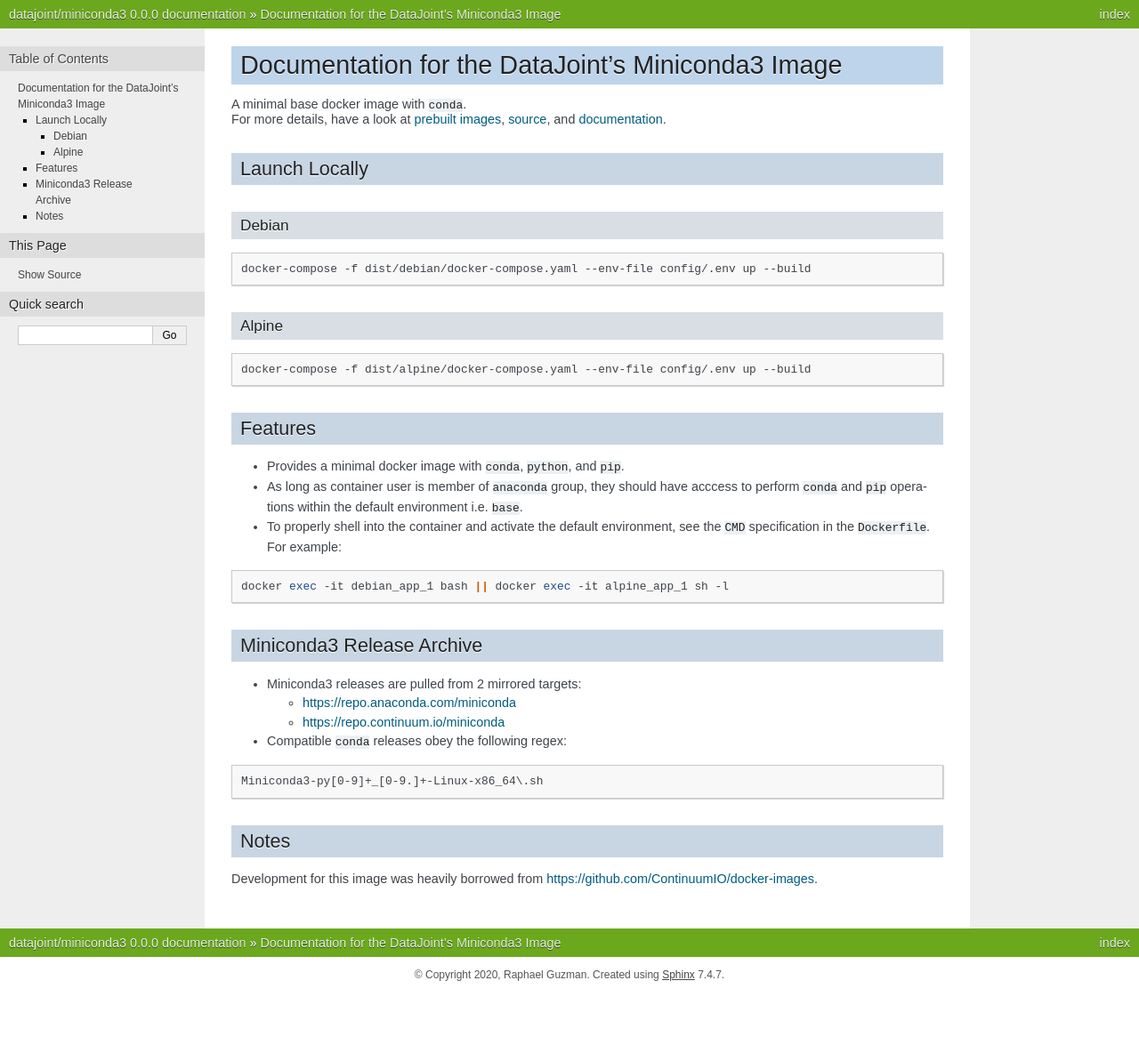
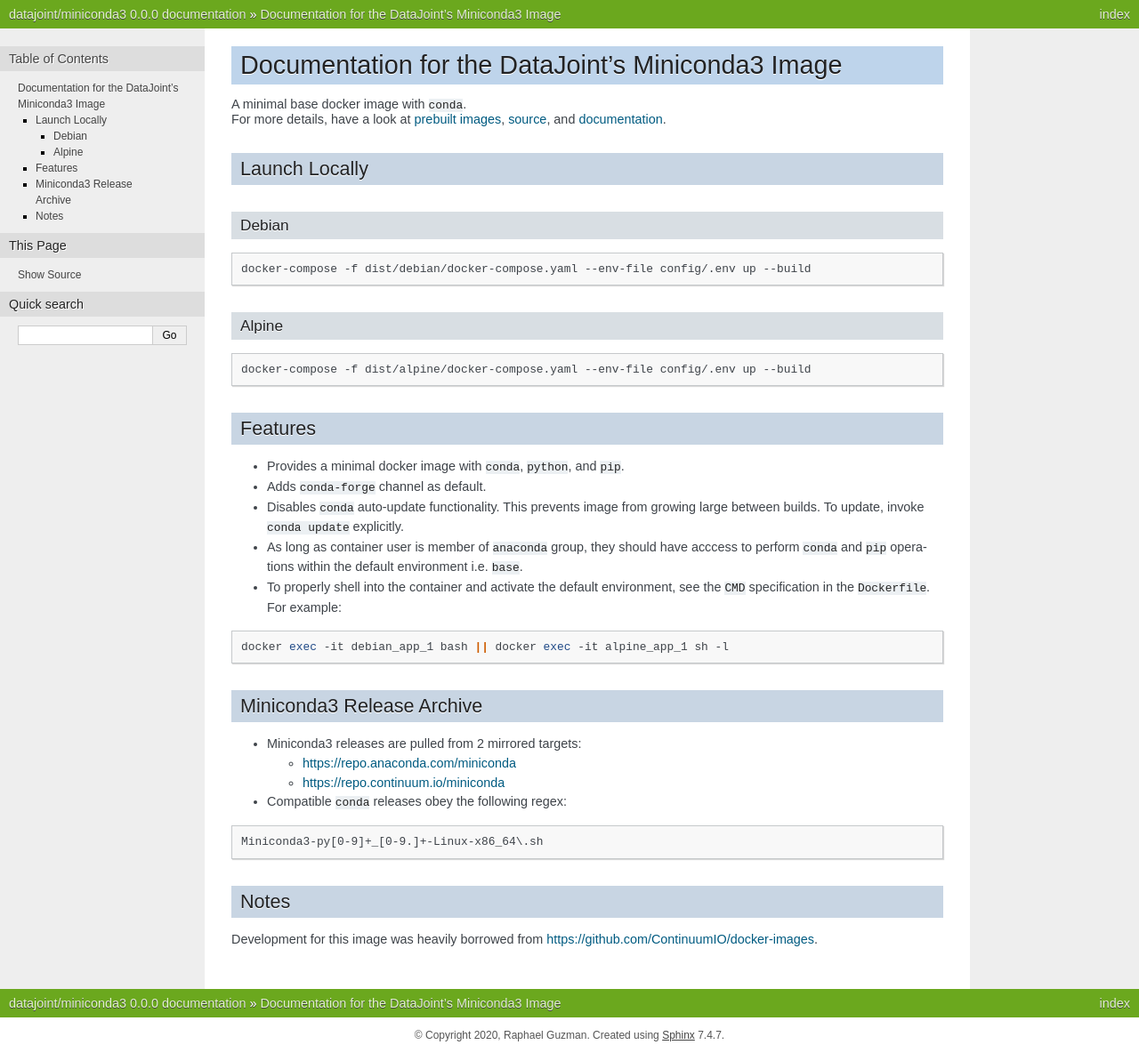
Before and after one commit to guzman-raphael/miniconda3, a Sphinx documentation site: the page built from docs/index.rst, in a window 1280 px wide. Shown: the whole page at 89% size. Built offline with Sphinx 7.4.7, drawn with Linux system fonts in a browser that asks for light colours; before the commit the page ends 1116 px from its top, so only the background shows below that.

Commit message:
Update docs.

```diff
--- a/docs/index.rst
+++ b/docs/index.rst
@@ -27,6 +27,8 @@
 ********
 
 * Provides a minimal docker image with ``conda``, ``python``, and ``pip``.
+* Adds ``conda-forge`` channel as default.
+* Disables ``conda`` auto-update functionality. This prevents image from growing large between builds. To update, invoke ``conda update`` explicitly.
 * As long as container user is member of ``anaconda`` group, they should have acccess to perform ``conda`` and ``pip`` operations within the default environment i.e. ``base``.
 * To properly shell into the container and activate the default environment, see the ``CMD`` specification in the ``Dockerfile``. For example:
 .. code-block:: shell
```
